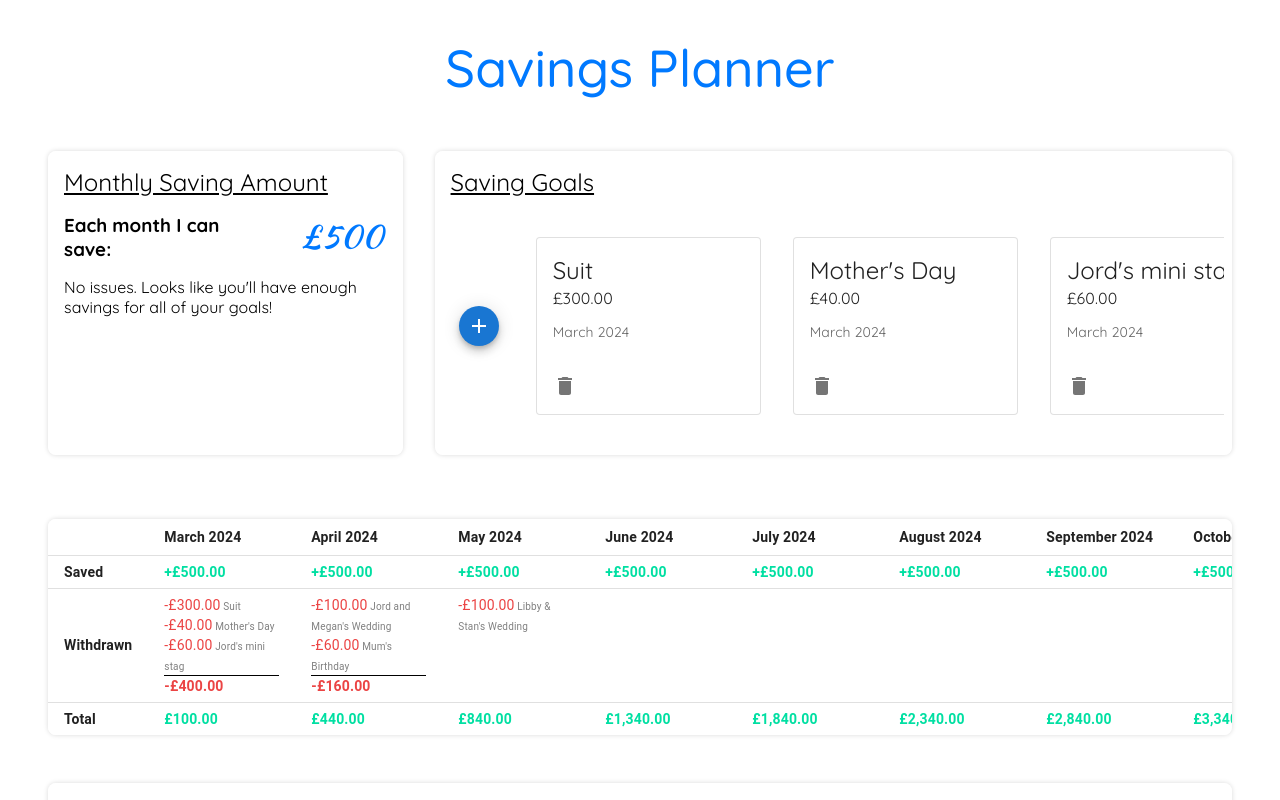
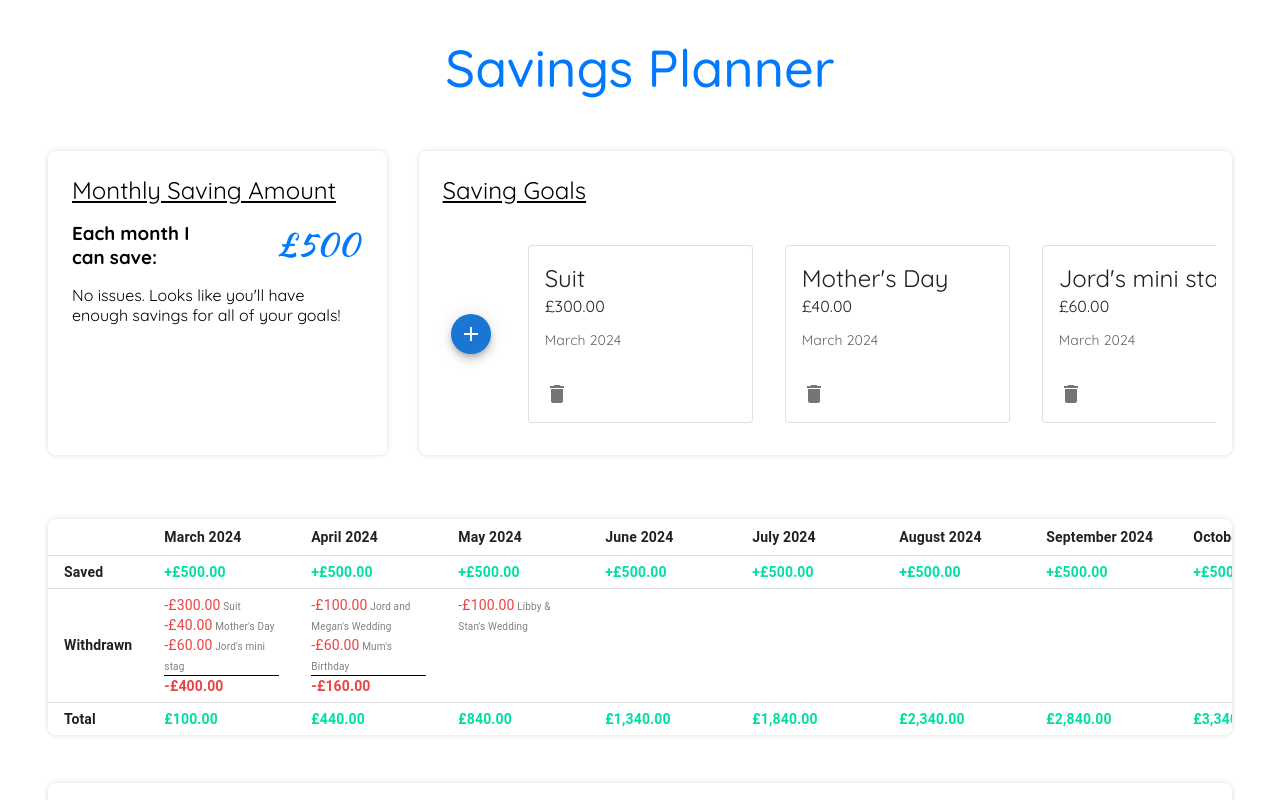
Before and after one commit to AKP-13/savings-planner, a React (Create React App) app: page / in a window 1280 px wide. Shown: the top 800 px of the page. Built offline with nearby package versions, Linux system fonts and the light colour scheme.

Commit message:
Add padding to Container

```diff
--- a/src/globalStyles.ts
+++ b/src/globalStyles.ts
@@ -10,6 +10,6 @@ export const Container = styled.div<StyleProps>`
   border-radius: 8px;
   box-shadow: rgba(0, 0, 0, 0.15) 0px 0px 5px;
   margin: ${({ $margin }) => $margin};
-  padding: 0.5rem;
+  padding: 1rem 1rem 0 1rem;
   width: ${({ $width }) => $width};
 `;
```
